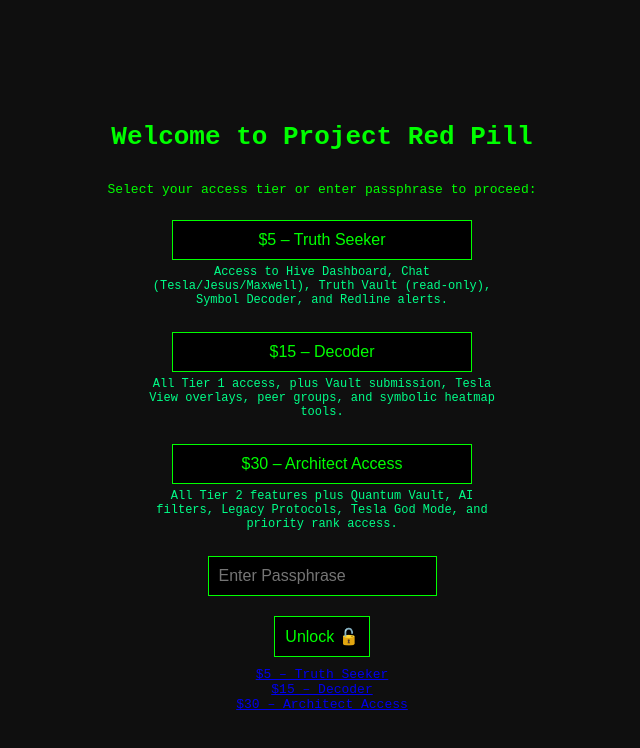
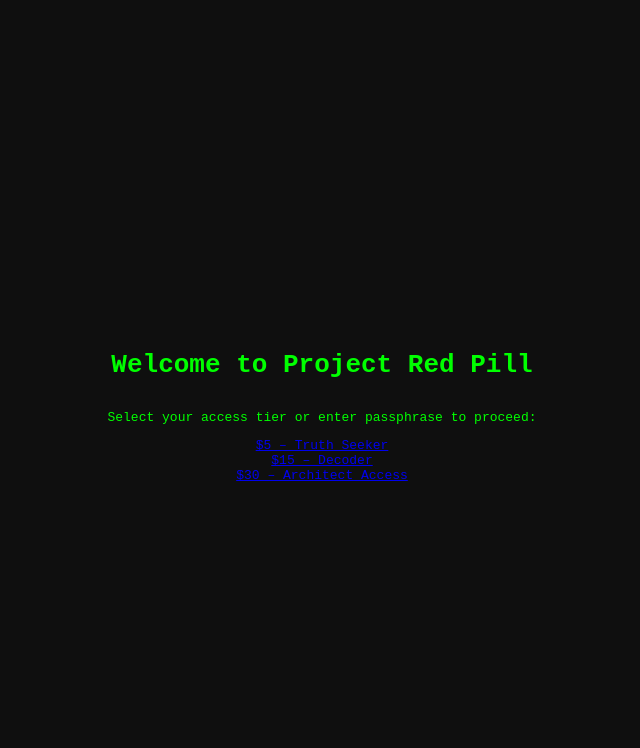
Before and after one commit to pcase77/pcase77.github.io, a plain HTML site: page index.html in a window 1280 px wide. Shown: the whole page, without its empty margins (318-958 px from the left). Drawn offline with Linux system fonts and the light colour scheme.

Commit message:
Update index.html

```diff
--- a/index.html
+++ b/index.html
@@ -39,41 +39,6 @@
   <h1>Welcome to Project Red Pill</h1>
   <p>Select your access tier or enter passphrase to proceed:</p>
 
-  <a href="https://gumroad.com/l/truth-seeker" target="_blank">
-    <button class="tier-btn">$5 – Truth Seeker</button>
-  </a>
-  <div class="tooltip">
-    Access to Hive Dashboard, Chat (Tesla/Jesus/Maxwell), Truth Vault (read-only), Symbol Decoder, and Redline alerts.
-  </div>
-
-  <a href="https://gumroad.com/l/decoder-access" target="_blank">
-    <button class="tier-btn">$15 – Decoder</button>
-  </a>
-  <div class="tooltip">
-    All Tier 1 access, plus Vault submission, Tesla View overlays, peer groups, and symbolic heatmap tools.
-  </div>
-
-  <a href="https://gumroad.com/l/architect-access" target="_blank">
-    <button class="tier-btn">$30 – Architect Access</button>
-  </a>
-  <div class="tooltip">
-    All Tier 2 features plus Quantum Vault, AI filters, Legacy Protocols, Tesla God Mode, and priority rank access.
-  </div>
-
-  <input type="password" id="passInput" placeholder="Enter Passphrase">
-  <button onclick="checkPass()">Unlock 🔓</button>
-
-  <script>
-    function checkPass() {
-      const pass = document.getElementById("passInput").value;
-      if (pass === "vault-echo-4273") {
-        window.location.href = "dashboard.html";
-      } else {
-        alert("Access Denied");
-      }
-    }
-  </script>
-</body>
-</html><a href="https://pcase.gumroad.com/l/mqbat" class="tier-button">$5 – Truth Seeker</a>
+  <a href="https://pcase.gumroad.com/l/mqbat" class="tier-button">$5 – Truth Seeker</a>
 <a href="https://pcase.gumroad.com/l/mqbat" class="tier-button">$15 – Decoder</a>
 <a href="https://pcase.gumroad.com/l/mqbat" class="tier-button">$30 – Architect Access</a>
```
